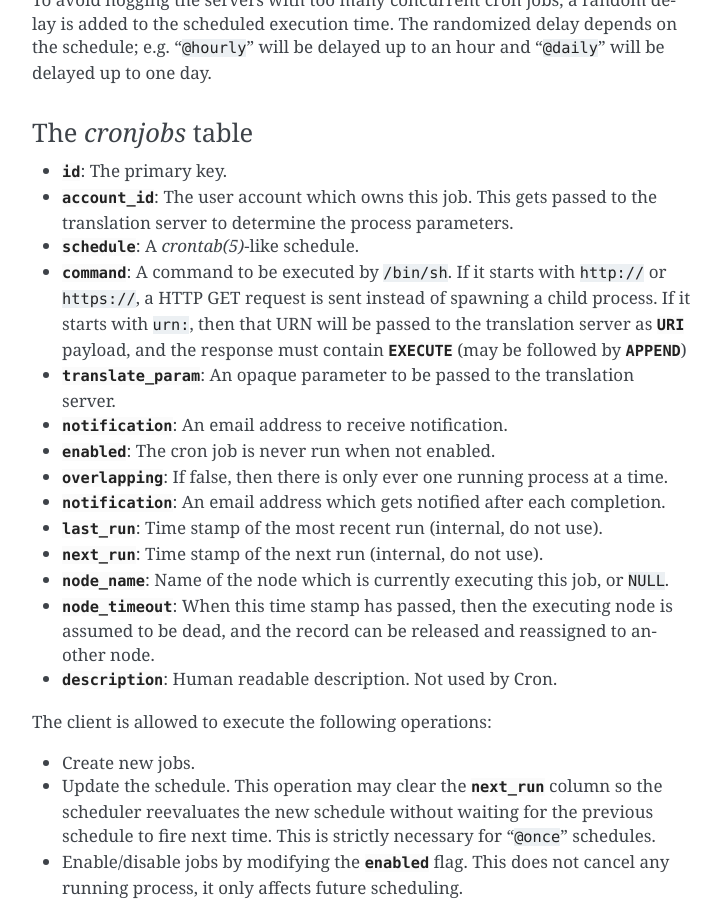
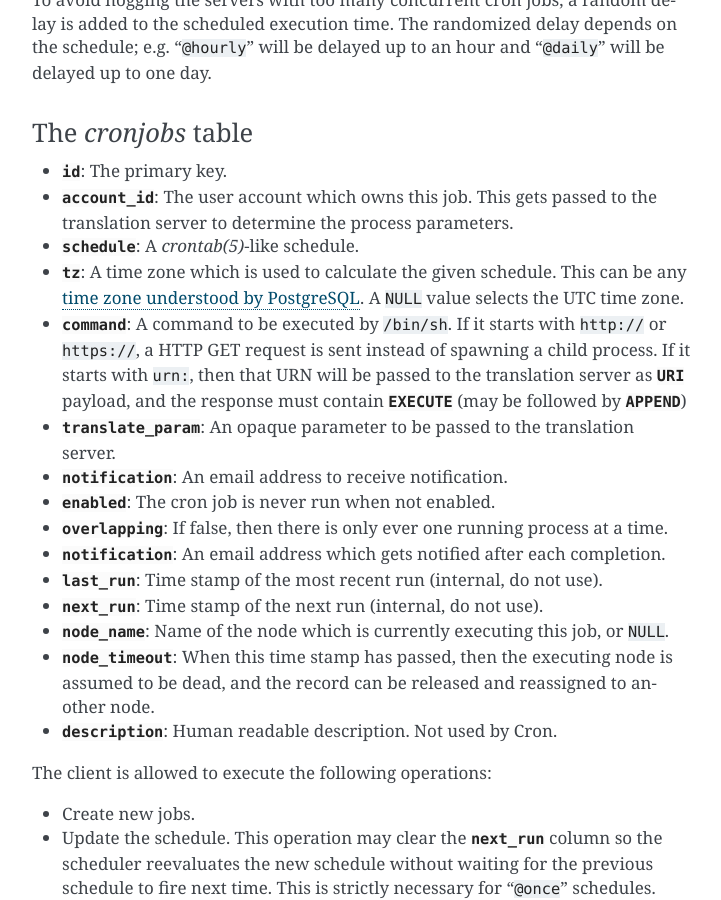
Before and after one commit to CM4all/workshop, a Sphinx documentation site: the page built from doc/index.rst, in a window 1280 px wide and 900 px high, scrolled down 7690 px. Shown: the whole window, without its empty margins (388-1109 px from the left). Built offline with Sphinx 7.4.7, drawn with Linux system fonts in a browser that asks for light colours.

Commit message:
sql/cronjobs: add "tz" column

```diff
--- a/doc/index.rst
+++ b/doc/index.rst
@@ -404,6 +404,10 @@
   gets passed to the translation server to determine the process
   parameters.
 * :envvar:`schedule`: A :manpage:`crontab(5)`-like schedule.
+* :envvar:`tz`: A time zone which is used to calculate the given
+  schedule.  This can be any `time zone understood by PostgreSQL
+  <https://www.postgresql.org/docs/current/static/datatype-datetime.html#DATATYPE-TIMEZONES>`_.
+  A :samp:`NULL` value selects the UTC time zone.
 * :envvar:`command`: A command to be executed by :file:`/bin/sh`.  If
   it starts with :samp:`http://` or :samp:`https://`, a HTTP GET
   request is sent instead of spawning a child process.  If it starts
```
Also changed, not shown: 4 other files.
